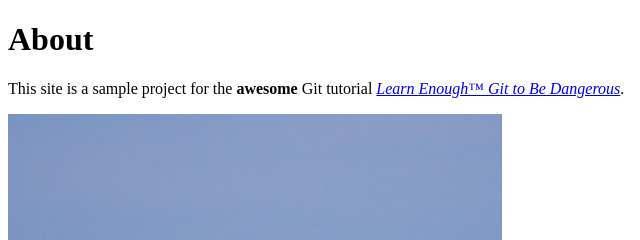
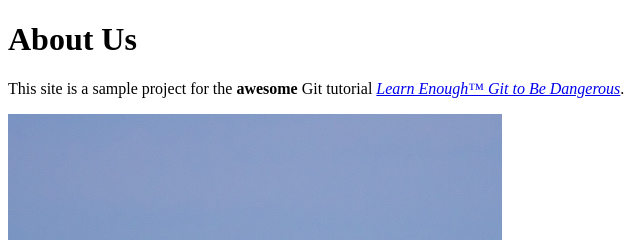
Before and after one commit to klister33433/website, a plain HTML site: page about.html in a window 1280 px wide. Shown: the top 240 px of the page, 0-640 px from the left. Drawn offline with Linux system fonts and the light colour scheme.

Commit message:
Change page heading

```diff
--- a/about.html
+++ b/about.html
@@ -4,7 +4,7 @@
      <title>About Us</title>
    </head>
    <body>
-     <h1>About</h1>
+     <h1>About Us</h1>
      <p>
        This site is a sample project for the <strong>awesome</strong> Git
        tutorial <a href="http://learnenough.com/git-tutorial"><em>Learn Enough™ Git to Be Dangerous</em></a>.
```
